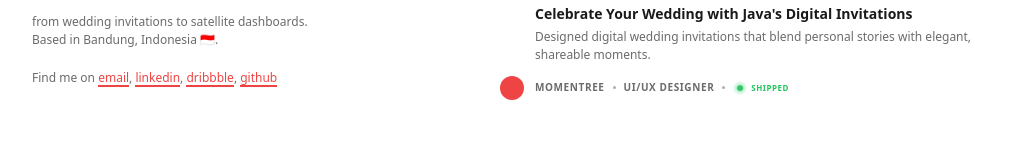
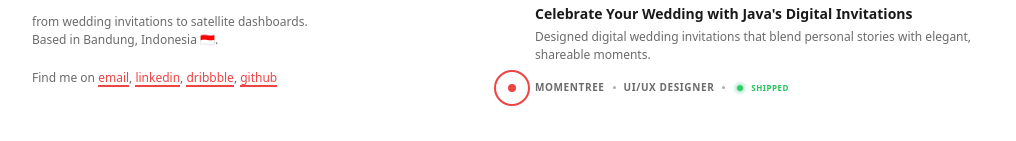
Before and after one commit to Alifmslm/portfolio-alif, a Next.js app: page / in a window 1280 px wide. Shown: the part 312-453 px from the top of the page, without its empty margins (128-1144 px from the left). Built offline with nearby package versions, Linux system fonts and the light colour scheme; grey boxes are pictures that could not be loaded; a web font is replaced by a local one.

Commit message:
feat: cursor effect and style changing

```diff
--- a/src/app/globals.css
+++ b/src/app/globals.css
@@ -40,16 +40,29 @@ body {
   position: fixed;
   top: 0;
   left: 0;
-  width: 24px;
-  height: 24px;
-  margin: -12px 0 0 -12px;
+  width: 36px;
+  height: 36px;
+  margin: -18px 0 0 -18px;
   border-radius: 50%;
-  background: var(--color-red);
+  border: 2px solid var(--color-red);
+  background: transparent;
   pointer-events: none;
   z-index: 999;
   opacity: 1;
   transition: opacity 0.18s ease;
-  will-change: transform, opacity;
+  will-change: transform;
+}
+
+.smooth-cursor-dot {
+  position: absolute;
+  top: 50%;
+  left: 50%;
+  width: 8px;
+  height: 8px;
+  margin: -4px 0 0 -4px;
+  border-radius: 50%;
+  background: var(--color-red);
+  will-change: transform;
 }
 
 .smooth-cursor--hidden {
--- a/src/components/smooth-cursor.tsx
+++ b/src/components/smooth-cursor.tsx
@@ -7,24 +7,28 @@ const lerp = (a: number, b: number, t: number) => a + (b - a) * t;
 const HIDE_SELECTOR =
   "a, button, [role='button'], [data-cursor-hide], input, textarea, select";
 
+const LERP = 0.12;
+const LAG_FACTOR = 0.4;
+const MAX_OFFSET = 9;
+
 export default function SmoothCursor() {
+  const ringRef = useRef<HTMLDivElement>(null);
   const dotRef = useRef<HTMLDivElement>(null);
   const posRef = useRef({ x: 0, y: 0 });
   const targetRef = useRef({ x: 0, y: 0 });
-  const prevRef = useRef({ x: 0, y: 0 });
-  const velocityScaleRef = useRef(1);
-  const clickScaleRef = useRef(1);
+  const prevPosRef = useRef({ x: 0, y: 0 });
   const [hidden, setHidden] = useState(false);
 
   useEffect(() => {
+    const ring = ringRef.current;
     const dot = dotRef.current;
-    if (!dot) return;
+    if (!ring || !dot) return;
 
     const centerX = window.innerWidth / 2;
     const centerY = window.innerHeight / 2;
     targetRef.current = { x: centerX, y: centerY };
     posRef.current = { x: centerX, y: centerY };
-    prevRef.current = { x: centerX, y: centerY };
+    prevPosRef.current = { x: centerX, y: centerY };
 
     const onMove = (e: MouseEvent) => {
       targetRef.current.x = e.clientX;
@@ -34,40 +38,28 @@ export default function SmoothCursor() {
       setHidden(el != null && el.closest(HIDE_SELECTOR) != null);
     };
 
-    const onDown = () => {
-      clickScaleRef.current = 0.75;
-    };
-
-    const onUp = () => {
-      clickScaleRef.current = 1.3;
-    };
-
     window.addEventListener("mousemove", onMove);
-    window.addEventListener("mousedown", onDown);
-    window.addEventListener("mouseup", onUp);
 
     let raf = 0;
     const loop = () => {
-      posRef.current.x = lerp(posRef.current.x, targetRef.current.x, 0.12);
-      posRef.current.y = lerp(posRef.current.y, targetRef.current.y, 0.12);
+      posRef.current.x = lerp(posRef.current.x, targetRef.current.x, LERP);
+      posRef.current.y = lerp(posRef.current.y, targetRef.current.y, LERP);
 
-      const dx = posRef.current.x - prevRef.current.x;
-      const dy = posRef.current.y - prevRef.current.y;
-      const velocity = Math.sqrt(dx * dx + dy * dy);
+      const vx = posRef.current.x - prevPosRef.current.x;
+      const vy = posRef.current.y - prevPosRef.current.y;
 
-      const targetVelocityScale = 1 + Math.min(velocity / 40, 0.45);
-      velocityScaleRef.current = lerp(
-        velocityScaleRef.current,
-        targetVelocityScale,
-        0.22
-      );
-      clickScaleRef.current = lerp(clickScaleRef.current, 1, 0.18);
+      let ox = -vx * LAG_FACTOR;
+      let oy = -vy * LAG_FACTOR;
+      const mag = Math.sqrt(ox * ox + oy * oy);
+      if (mag > MAX_OFFSET) {
+        ox = (ox / mag) * MAX_OFFSET;
+        oy = (oy / mag) * MAX_OFFSET;
+      }
 
-      const scale = velocityScaleRef.current * clickScaleRef.current;
+      ring.style.transform = `translate(${posRef.current.x}px, ${posRef.current.y}px)`;
+      dot.style.transform = `translate(${ox}px, ${oy}px)`;
 
-      dot.style.transform = `translate(${posRef.current.x}px, ${posRef.current.y}px) scale(${scale})`;
-
-      prevRef.current = { x: posRef.current.x, y: posRef.current.y };
+      prevPosRef.current = { x: posRef.current.x, y: posRef.current.y };
 
       raf = requestAnimationFrame(loop);
     };
@@ -76,16 +68,16 @@ export default function SmoothCursor() {
     return () => {
       cancelAnimationFrame(raf);
       window.removeEventListener("mousemove", onMove);
-      window.removeEventListener("mousedown", onDown);
-      window.removeEventListener("mouseup", onUp);
     };
   }, []);
 
   return (
     <div
-      ref={dotRef}
+      ref={ringRef}
       className={`smooth-cursor${hidden ? " smooth-cursor--hidden" : ""}`}
       aria-hidden="true"
-    />
+    >
+      <div ref={dotRef} className="smooth-cursor-dot" />
+    </div>
   );
 }
```
